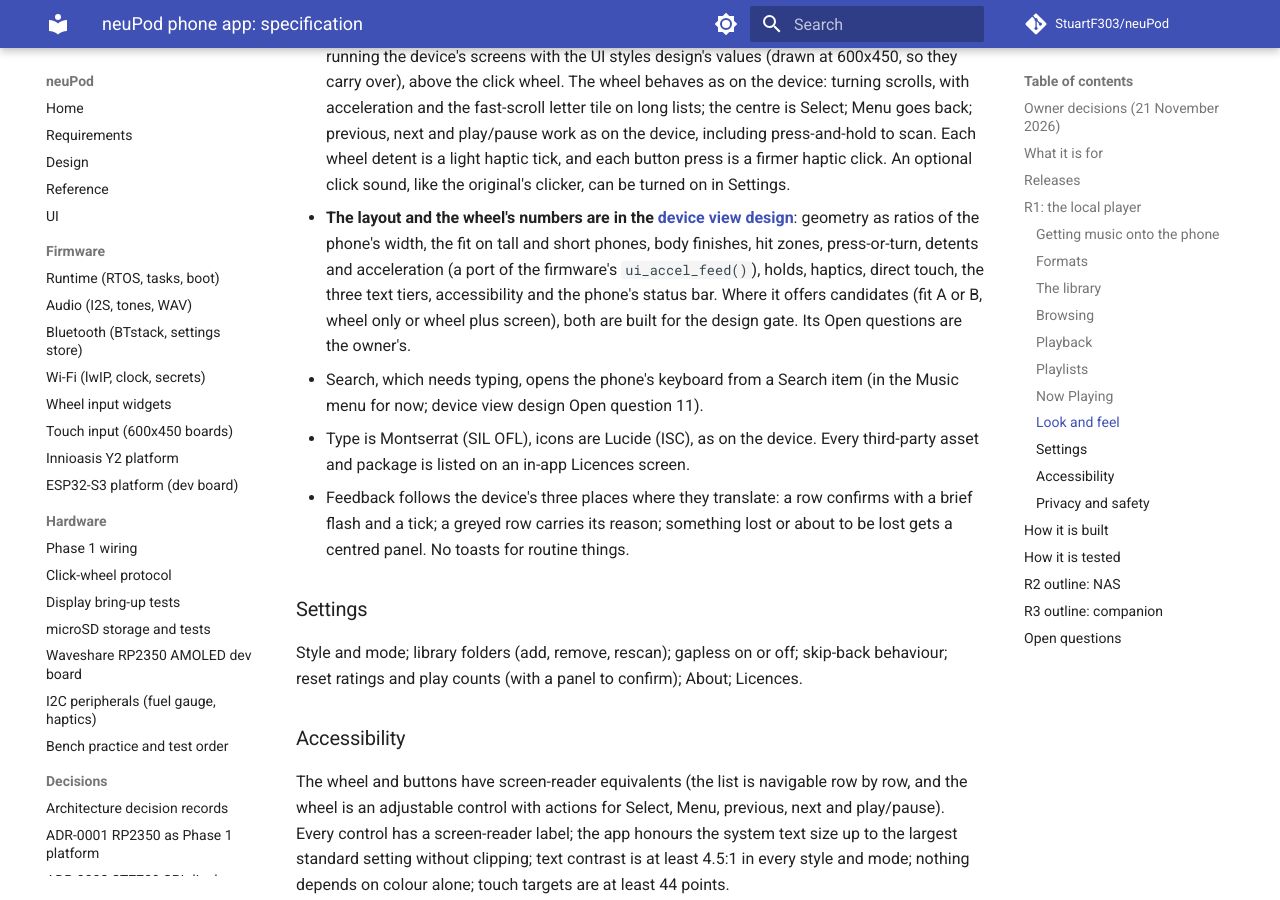
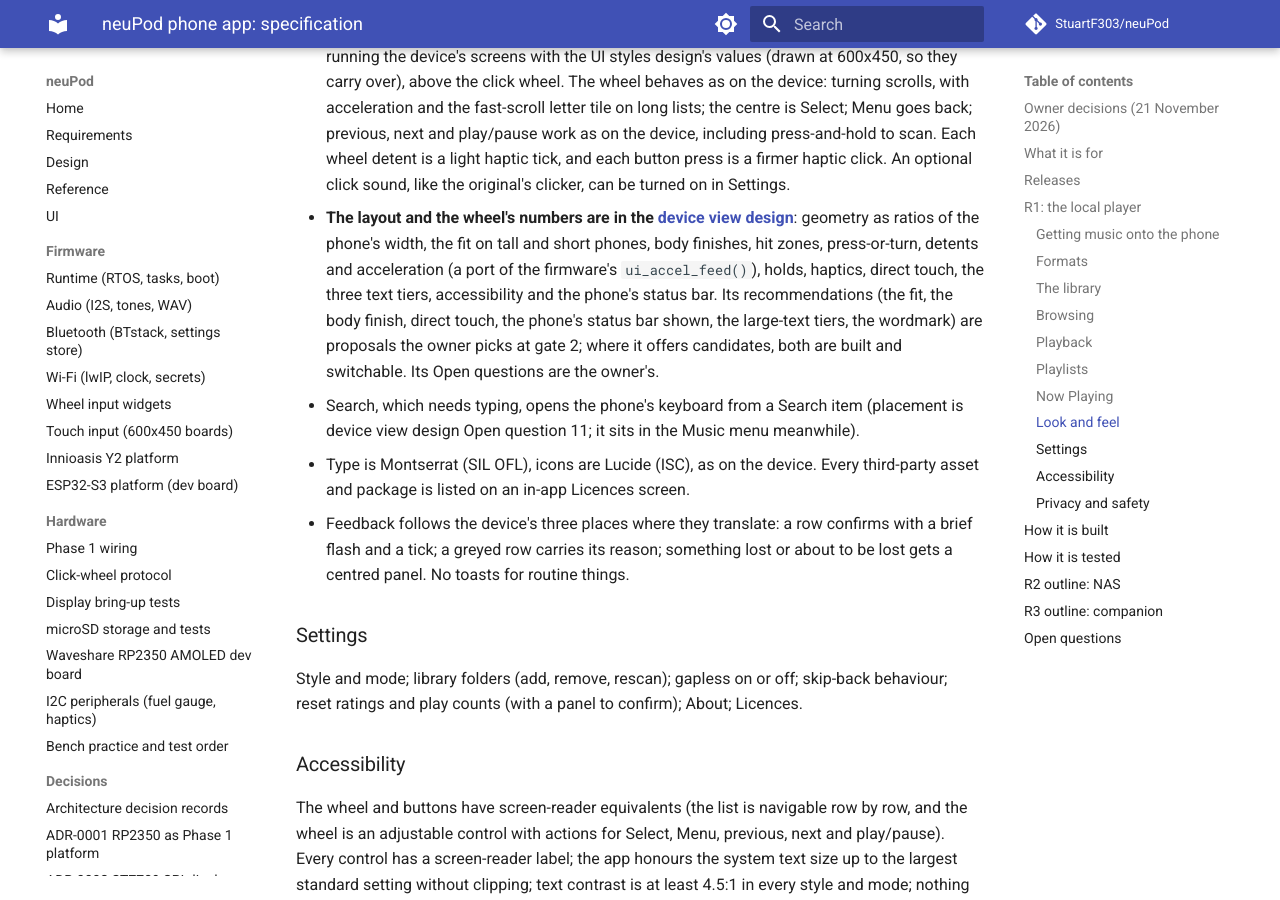
Before and after one commit to StuartF303/neuPod, an MkDocs documentation site: the page built from docs/app/README.md, in a window 1280 px wide and 900 px high, scrolled down 5592 px. Built offline with MkDocs 1.6.1 and Material for MkDocs 9.7.7, drawn with Linux system fonts in a browser that asks for light colours; comment, search, counter and statistics services are not loaded.

Commit message:
docs(app): address review of the device view pointers
Co-Authored-By: Claude Opus 5.5 <noreply@anthropic.com>

```diff
--- a/docs/app/README.md
+++ b/docs/app/README.md
@@ -187,10 +187,11 @@ the same rule as the device: the dominant colour, clamped until white text on it
 - **The layout and the wheel's numbers are in the [device view design](../design/2026-11-21-app-device-view/README.md)**: geometry as ratios of the
   phone's width, the fit on tall and short phones, body finishes, hit zones, press-or-turn, detents and acceleration
   (a port of the firmware's `ui_accel_feed()`), holds, haptics, direct touch, the three text tiers, accessibility and
-  the phone's status bar. Where it offers candidates (fit A or B, wheel only or wheel plus screen), both are built
-  for the design gate. Its Open questions are the owner's.
-- Search, which needs typing, opens the phone's keyboard from a Search item (in the Music menu for now; device view
-  design Open question 11).
+  the phone's status bar. Its recommendations (the fit, the body finish, direct touch, the phone's status bar shown,
+  the large-text tiers, the wordmark) are proposals the owner picks at gate 2; where it offers candidates, both are
+  built and switchable. Its Open questions are the owner's.
+- Search, which needs typing, opens the phone's keyboard from a Search item (placement is device view design Open question 11;
+  it sits in the Music menu meanwhile).
 - Type is Montserrat (SIL OFL), icons are Lucide (ISC), as on the device. Every third-party asset and package is listed
   on an in-app Licences screen.
 - Feedback follows the device's three places where they translate: a row confirms with a brief flash and a tick; a
```
Also changed, not shown: docs/app/PROGRESS.md (+4 -4 lines).
